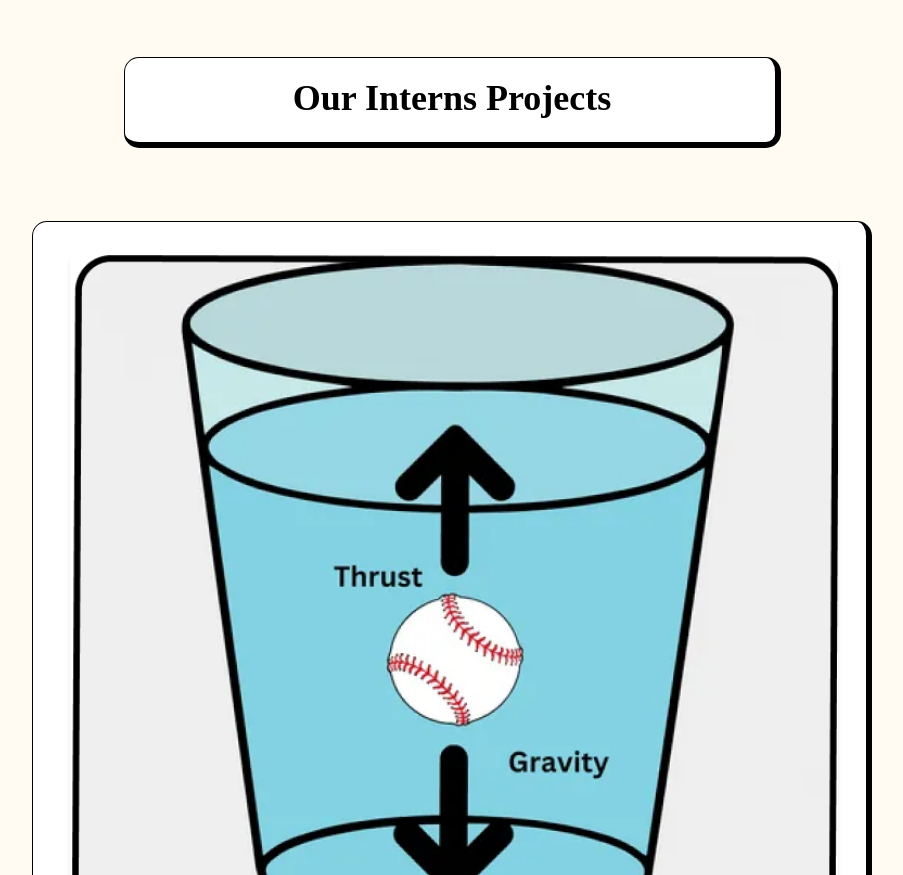
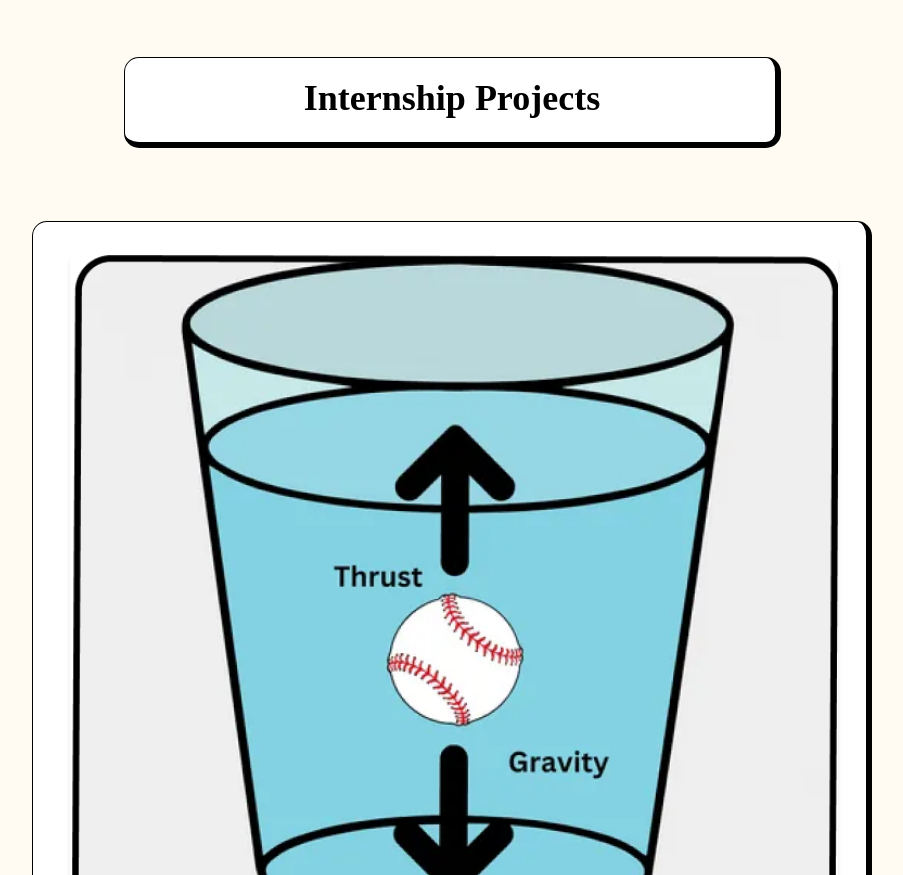
Before and after one commit to faladrumsharma80/IITG_InternWork-figma, a website built with Parcel: page index.html in a window 1280 px wide. Shown: the part 2634-3509 px from the top of the page, without its empty margins (188-1091 px from the left). Built offline with nearby package versions, Linux system fonts and the light colour scheme.

Commit message:
Update index.html

```diff
--- a/index.html
+++ b/index.html
@@ -154,7 +154,7 @@
                 </div>
                 <h2
                     class="m-0 flex-1 relative text-inherit leading-[46px] font-bold font-[inherit] inline-block max-w-full z-[1] mq450:text-[22px] mq450:leading-[27px] mq800:text-[29px] mq800:leading-[36px]">
-                    Our Interns Projects </h2>
+                    Internship Projects </h2>
             </div>
         </section>
         <section
```
